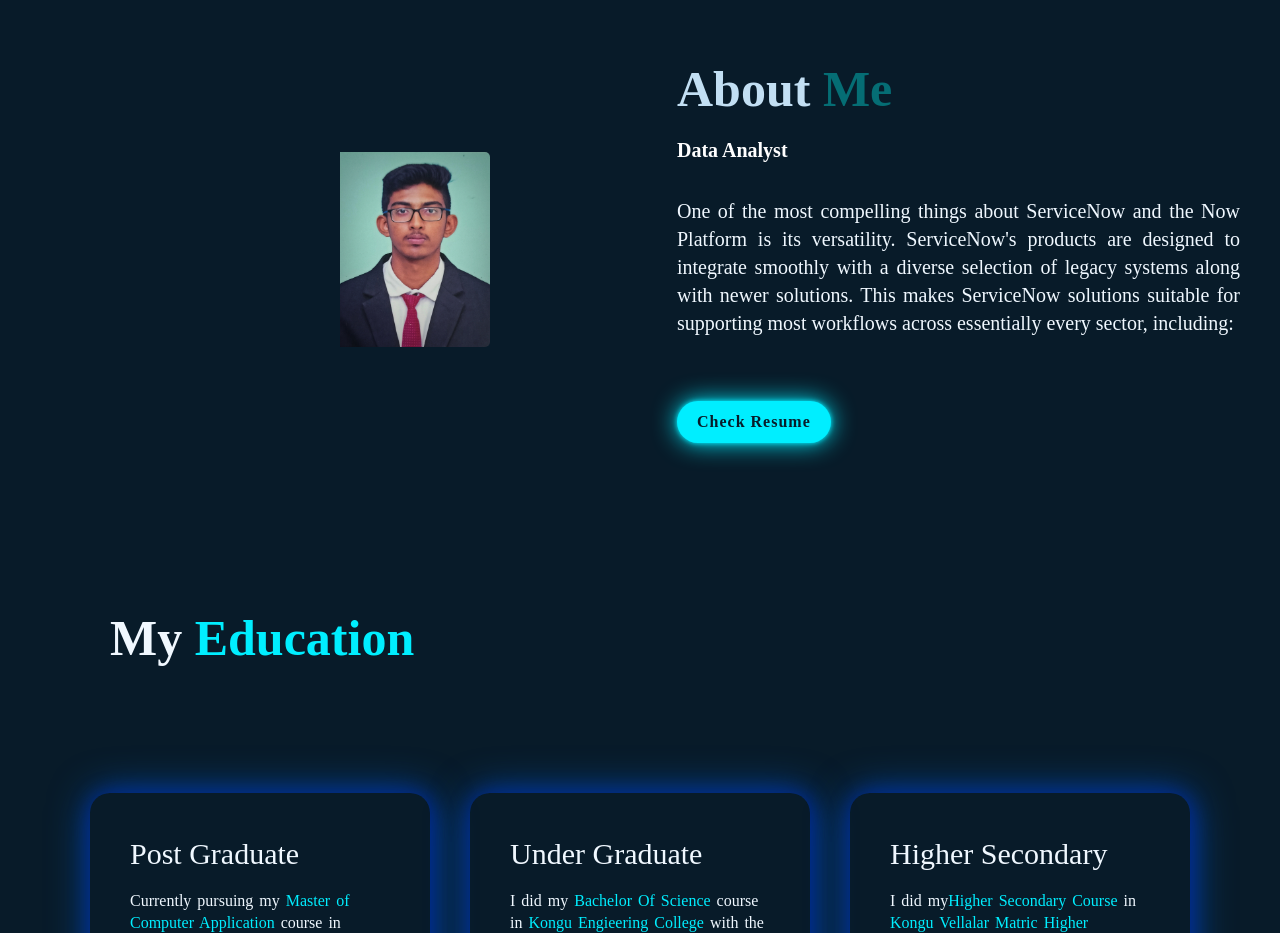
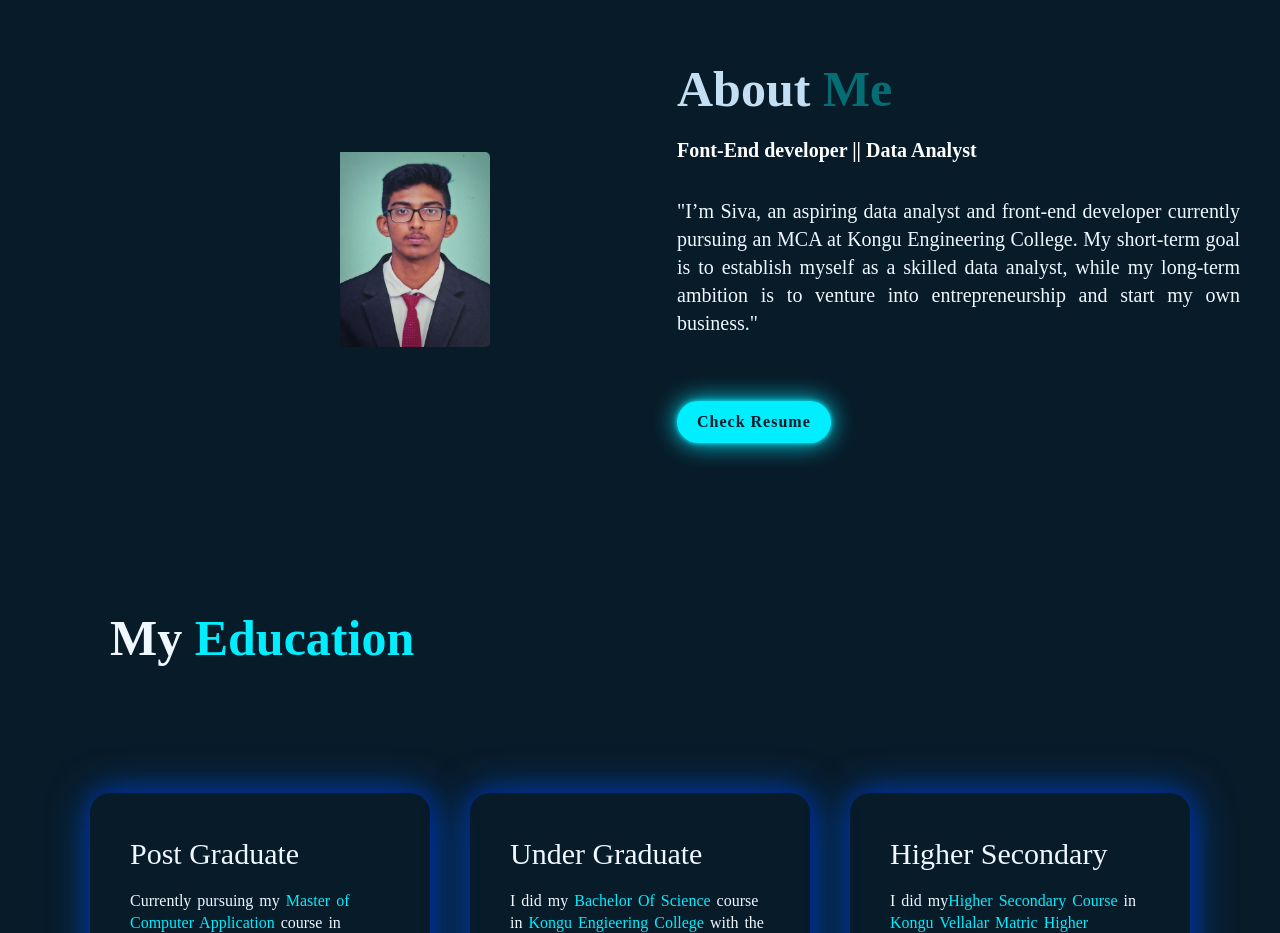
Before and after one commit to sivasks2004/portfolio, a plain HTML site: page index.html in a window 1280 px wide. Shown: the part 840-1773 px from the top of the page. Drawn offline with nearby package versions, Linux system fonts and the light colour scheme.

Commit message:
modified about

```diff
--- a/index.html
+++ b/index.html
@@ -48,11 +48,9 @@
         </div>
         <div class="about-text">
             <h2>About<span> Me</span></h2>
-            <h4>Data Analyst</h4>
-            <p>One of the most compelling things about ServiceNow and the Now Platform is its versatility. ServiceNow's
-                products are designed to integrate smoothly with a diverse selection of legacy systems along with newer
-                solutions. This makes ServiceNow solutions suitable for supporting most workflows across essentially
-                every sector, including:</p>
+            <h4>Font-End developer || Data Analyst</h4>
+            <p>"I’m Siva, an aspiring data analyst and front-end developer currently pursuing an MCA at Kongu Engineering College. My short-term goal is to establish myself as a skilled data analyst,
+                while my long-term ambition is to venture into entrepreneurship and start my own business."</p>
 
             <a href="Resume/Rezume_temp.pdf" class="btn-box">Check Resume</a>
         </div>
```
